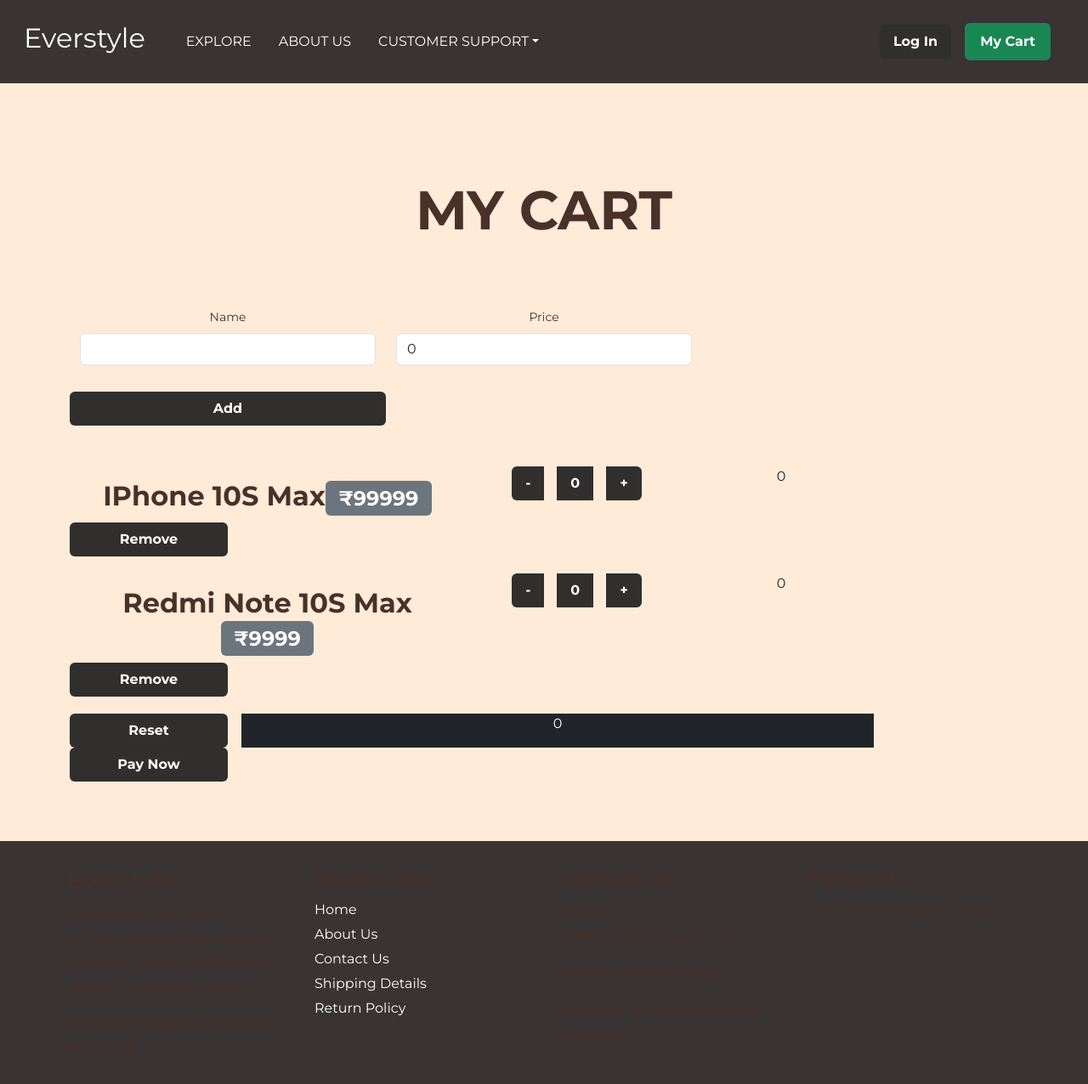
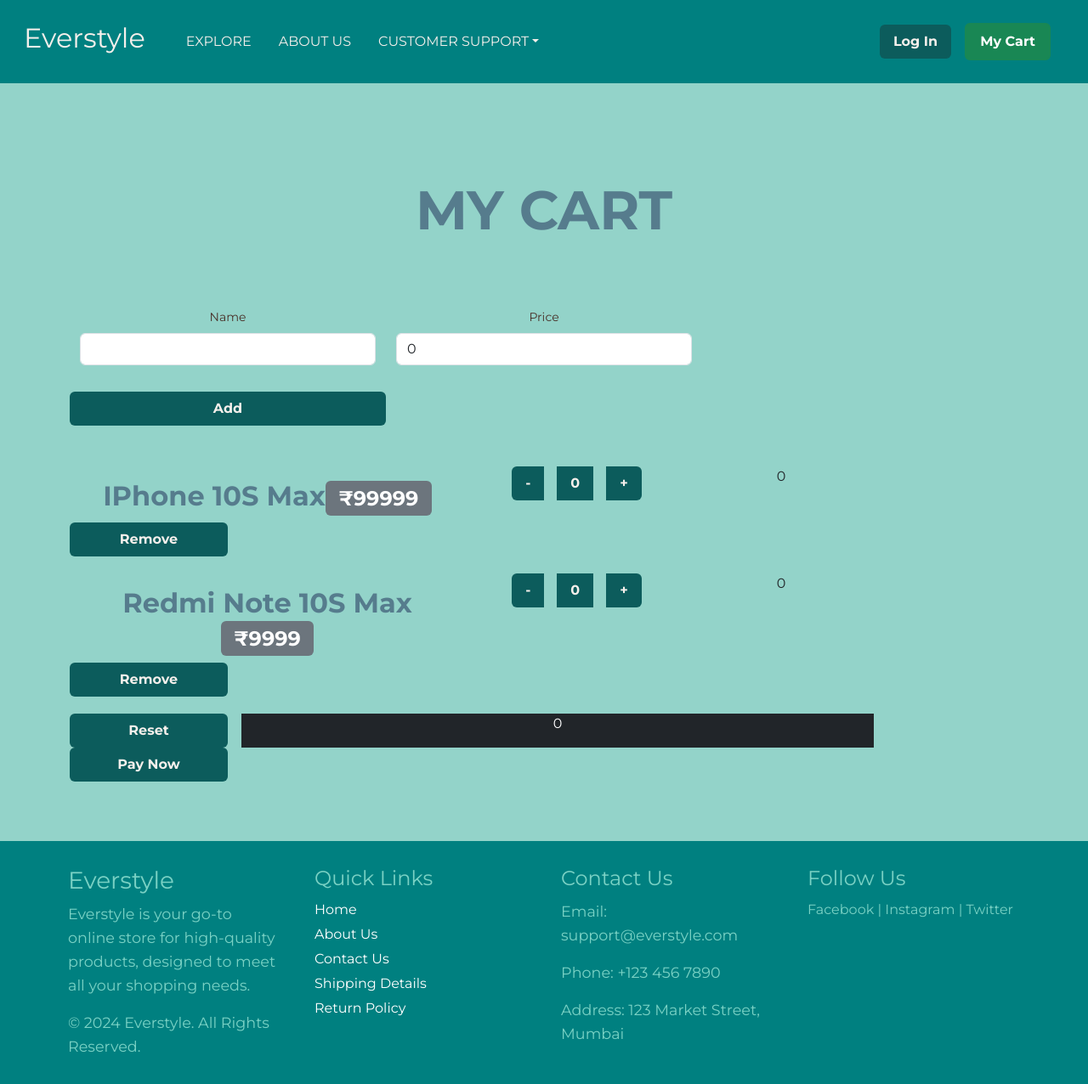
Before and after one commit to JanviMaster/Everstyle, a React (Create React App) app: page /mycart in a window 1280 px wide. Shown: the top 1276 px of the page at 85% size. Built offline with nearby package versions, Linux system fonts and the light colour scheme; no server answers; a web font is replaced by a local one.

Commit message:
16th update

```diff
--- a/src/components/Footer.css
+++ b/src/components/Footer.css
@@ -1,6 +1,10 @@
+/* teal- #008080
+ sea-green light-#18BFB1
+ super-light-tiffany-blue -7AD1C4  */
+
 .footer {
-    background-color:  rgb(57, 51, 51);
-    color: #493129;
+    background-color:  #008080;
+    color: #7AD1C4 ;
     padding: 20px 0;
     display: flex;
     justify-content: space-around;
@@ -50,9 +54,7 @@
   }
 
   .footer-section .social a {
-    /* color: #fff; */
-    color: 493129;
-
+    color:#7AD1C4  ;
     font-size: 20px;
     margin-right: 10px;
     text-decoration: none;
@@ -66,3 +68,6 @@
     font-size: 1.5em;
     margin-bottom: 15px;
   }
+  .footer-text{
+    color:#7AD1C4  ;
+  }
--- a/src/components/Footer.js
+++ b/src/components/Footer.js
@@ -9,8 +9,8 @@ const Footer = () => {
       <div className="footer-content">
         <div className="footer-section about">
           <h3>Everstyle</h3>
-          <p>Everstyle is your go-to online store for high-quality products, designed to meet all your shopping needs.</p>
-          <p>&copy; {new Date().getFullYear()} Everstyle. All Rights Reserved.</p>
+          <p className='footer-text'>Everstyle is your go-to online store for high-quality products, designed to meet all your shopping needs.</p>
+          <p className='footer-text'>&copy; {new Date().getFullYear()} Everstyle. All Rights Reserved.</p>
         </div>
 
         <div className="footer-section links">
@@ -26,9 +26,9 @@ const Footer = () => {
 
         <div className="footer-section contact">
           <h4>Contact Us</h4>
-          <p>Email: support@everstyle.com</p>
-          <p>Phone: +123 456 7890</p>
-          <p>Address: 123 Market Street, Mumbai</p>
+          <p className='footer-text'>Email: support@everstyle.com</p>
+          <p className='footer-text'>Phone: +123 456 7890</p>
+          <p className='footer-text'>Address: 123 Market Street, Mumbai</p>
         </div>
 
         <div className="footer-section social">
--- a/src/components/Login.css
+++ b/src/components/Login.css
@@ -47,6 +47,7 @@ body {
   }
 
   .Login-App {
+    /* color :#567C8D; */
     display: flex;
     justify-content: center;
     align-items: center;
@@ -54,13 +55,14 @@ body {
   }
 
   .Login-auth-wrapper {
+    /* color :#567C8D; */
     display: flex;
     justify-content: center;
     align-items: center;
     width: 100%;
     max-width: 500px;
 
-    background-color:rgb(57, 51, 51);
+    background-color:#567C8D;
     border-radius: 8px;
     box-shadow: 0 4px 10px rgba(0, 0, 0, 0.1);
     padding: 20px;
--- a/src/components/Navbar.css
+++ b/src/components/Navbar.css
@@ -3,19 +3,23 @@
 url('https://font.googleapis.com/css2family=Playfair+Display:wght@400;700&display=swap');
 .navbar {
     padding: 1rem;
-    background-color: rgb(57, 51, 51);
+    background-color: #008080;
+    /* background-color:#008080;  */
+
   }
 
   .navbar-brand {
     font-family:'Playfair Dispplay'serif;
     font-size: 2rem;
     /* font-weight: bold; */
-    color: white;
+    color: #F5EFEB;
   }
 
   .navbar-toggler {
     border: none;
-    background-color:rgb(57, 51, 51);
+    /* background-color: #0c5c5c; */
+    background-color: #008080;
+
   }
 
   .navbar-toggler-icon {
@@ -23,42 +27,45 @@ url('https://font.googleapis.com/css2family=Playfair+Display:wght@400;700&displa
   }
 
   .navbar-nav .nav-item .nav-link {
-    color: white;
+    color: #F5EFEB;
     font-weight: 500;
     padding: 0.5rem 1rem;
     text-transform: uppercase;
   }
 
   .navbar-nav .nav-item .nav-link.active {
-    color: white;
+    color: #F5EFEB;
   }
 
   .navbar-nav .nav-item .nav-link:hover {
-    color:white;
+    color:#F5EFEB;
   }
 
   .dropdown-menu {
-    background-color:rgb(57, 51, 51);
+    background-color:#008080;
     border: 1px solid rgba(0, 0, 0, 0.15);
     box-shadow: 0px 5px 10px rgb(67, 62, 62);
   }
 
   .dropdown-menu .dropdown-item {
-    color: white;
-    background-color: rgb(57, 51, 51);
+    color: #F5EFEB;
+    background-color:   #0c5c5c;
   }
 
   .dropdown-menu  {
-    background-color: rgb(57, 51, 51);
+    /* background-color:#008080; */
+    background-color: #0c5c5c ;
+
   }
 
   .dropdown-item:hover{
-    background-color:  rgb(49, 46, 46)  ;
+    background-color:#008080;
+    /* background-color: #567C8D  ; */
   }
 
   .btn {
-    background-color:   rgb(49, 46, 46) ;
-    color: white;
+    background-color:  #0c5c5c;
+    color: #F5EFEB;
     font-weight: 600;
     border: none;
     padding: 0.5rem 1rem;
@@ -66,20 +73,20 @@ url('https://font.googleapis.com/css2family=Playfair+Display:wght@400;700&displa
   }
 
   .btn-outline-success {
-    color:white;
-    border: 2px solid white;
-    background-color: rgb(57, 51, 51);
+    color:#F5EFEB;
+    border: 2px solid #F5EFEB;
+    background-color: #008080;
   }
 
   .btn-outline-success:hover {
-    background-color:   rgb(49, 46, 46);
-    color: white;
-    outline-color: whitesmoke;
+    background-color:  #0c5c5c;
+    color: #F5EFEB;
+    outline-color: #F5EFEB;
   }
 
 
   .offcanvas {
-    background-color: rgb(57, 51, 51);
+    background-color:#008080;
   }
 
   .offcanvas-header {
@@ -91,15 +98,15 @@ url('https://font.googleapis.com/css2family=Playfair+Display:wght@400;700&displa
   }
 
   .offcanvas-body .nav-link {
-    color:white;
+    color:#F5EFEB;
     font-weight: 500;
   }
 
   .offcanvas-body .nav-link:hover {
-    color:   rgb(49, 46, 46);
+    color:  #0c5c5c;
   }
 
   .btn:hover{
-    background-color: rgb(57, 51, 51);
-    color:white;
+    background-color: #008080;
+    color:#F5EFEB;
   }
--- a/src/components/Navbar.js
+++ b/src/components/Navbar.js
@@ -35,7 +35,7 @@ const Navbar = () => {
           <NavLink className='btn' to="/Login">Log In</NavLink>
 
           <NavLink className="btn btn-outline-success" to="/mycart">
-          {/* <i className="bi bi-cart" /> */}
+
           My Cart</NavLink>
 
         </div>
--- a/src/pages/Aboutus.js
+++ b/src/pages/Aboutus.js
@@ -34,9 +34,9 @@ const Aboutus = () => {
     <p>
     At Everstyle, you’ll find a wide range of products, including:</p>
     <ul>
-    <li> High-quality products designed to meet your everyday needs.</li>
-    <li> Stylish and modern dresses, perfect for any occasion.</li>
-    <li> Styles that combines innovation with functionality.</li>
+    <li className='li-text'> High-quality products designed to meet your everyday needs.</li>
+    <li className='li-text'> Stylish and modern dresses, perfect for any occasion.</li>
+    <li className='li-text'> Styles that combines innovation with functionality.</li>
     </ul>
     <p>
     Our team works tirelessly to handpick each product, ensuring that it’s up to our quality standards and that we’re offering the best possible price. We believe in creating value for you in every way.
--- a/src/pages/Dashboard.css
+++ b/src/pages/Dashboard.css
@@ -35,6 +35,7 @@
 
 .card {
   /* width:390px; */
+  background-color: #2F4156;
   border: none;
   border-radius: 8px;
   box-shadow: 0 4px 8px rgba(0, 0, 0, 0.1);
--- a/src/pages/Explore.css
+++ b/src/pages/Explore.css
@@ -9,6 +9,7 @@ body {
 }
 /* Container for Explore cards */
 .explore-card-container {
+    /* background-color:#2F4156; */
     display: flex;
     justify-content: space-around;
     align-items: stretch; /* Ensures equal height for all cards */
@@ -20,6 +21,8 @@ body {
 
 /* Individual Explore card styling */
 .explore-card {
+  background-color:#2F4156;
+
     height: 700px; /* Set a uniform height for all cards */
     width: 16rem; /* Adjust width to make the card look smaller */
     display: flex;
--- a/src/pages/Page.css
+++ b/src/pages/Page.css
@@ -6,32 +6,39 @@ body {
 }
 
 .everstyle-main{
-    background-color: #FFEBD8;
+    background-color:#93d3c9;
     /* rgb(255,235,216) */
 }
 h1 {
     font-size: 3rem;
     font-weight: 700;
     text-align: center;
-    color: #493129;
+    color:#567C8D ;
 }
 
 h2 {
     font-size: 2rem;
     font-weight: 600;
-    color: #493129;
+    color: #567C8D;
     margin-top: 1rem;
 }
 
 p {
     font-size: 1.1rem;
     line-height: 1.6;
-    color: #493129;
+    color:#567C8D;
+}
+.li-text{
+    font-size: 1.1rem;
+    line-height: 1.6;
+    color:#567C8D;
 }
 .head{
     font-size:4rem;
+    color: #567C8D;
 }
 
 .small-head{
-    font-size:2.5rem
+    font-size:2.5rem;
+    color: #567C8D;
 }
--- a/src/pages/ShippingDetails.js
+++ b/src/pages/ShippingDetails.js
@@ -16,8 +16,8 @@ const ShippingDetails = () => {
 
       <h2>Shipping Options and Fees</h2>
       <ul>
-        <li><strong>Standard Shipping:</strong> Delivery within <strong>5-7 business days</strong>. Free for orders over 150Rs; otherwise, a <strong>40Rs flat rate</strong>.</li>
-        <li><strong>Express Shipping:</strong> Delivery within <strong>2-3 business days</strong>. 49Rs flat rate for all orders.</li>
+        <li className='li-text'><strong>Standard Shipping:</strong> Delivery within <strong>5-7 business days</strong>. Free for orders over 150Rs; otherwise, a <strong>40Rs flat rate</strong>.</li>
+        <li className='li-text'><strong>Express Shipping:</strong> Delivery within <strong>2-3 business days</strong>. 49Rs flat rate for all orders.</li>
       </ul>
       <br/>
       <h2>Processing Time</h2>
@@ -31,12 +31,12 @@ const ShippingDetails = () => {
       <br/>
       <h2>Estimated Delivery Times</h2>
       <ul>
-        <li><strong>Domestic:</strong></li>
+        <li className='li-text'><strong>Domestic:</strong></li>
         <ul>
-          <li>Standard Shipping: 5-7 business days</li>
-          <li>Express Shipping: 2-3 business days</li>
+          <li className='li-text'>Standard Shipping: 5-7 business days</li>
+          <li className='li-text'>Express Shipping: 2-3 business days</li>
         </ul>
-        <li><strong>International:</strong> Varies by location; typically 10-15 business days</li>
+        <li className='li-text'><strong>International:</strong> Varies by location; typically 10-15 business days</li>
       </ul>
       <p><em>Note:</em> Delivery times are estimates and may vary due to weather conditions, carrier delays, or holidays.</p>
       <br/>
```
